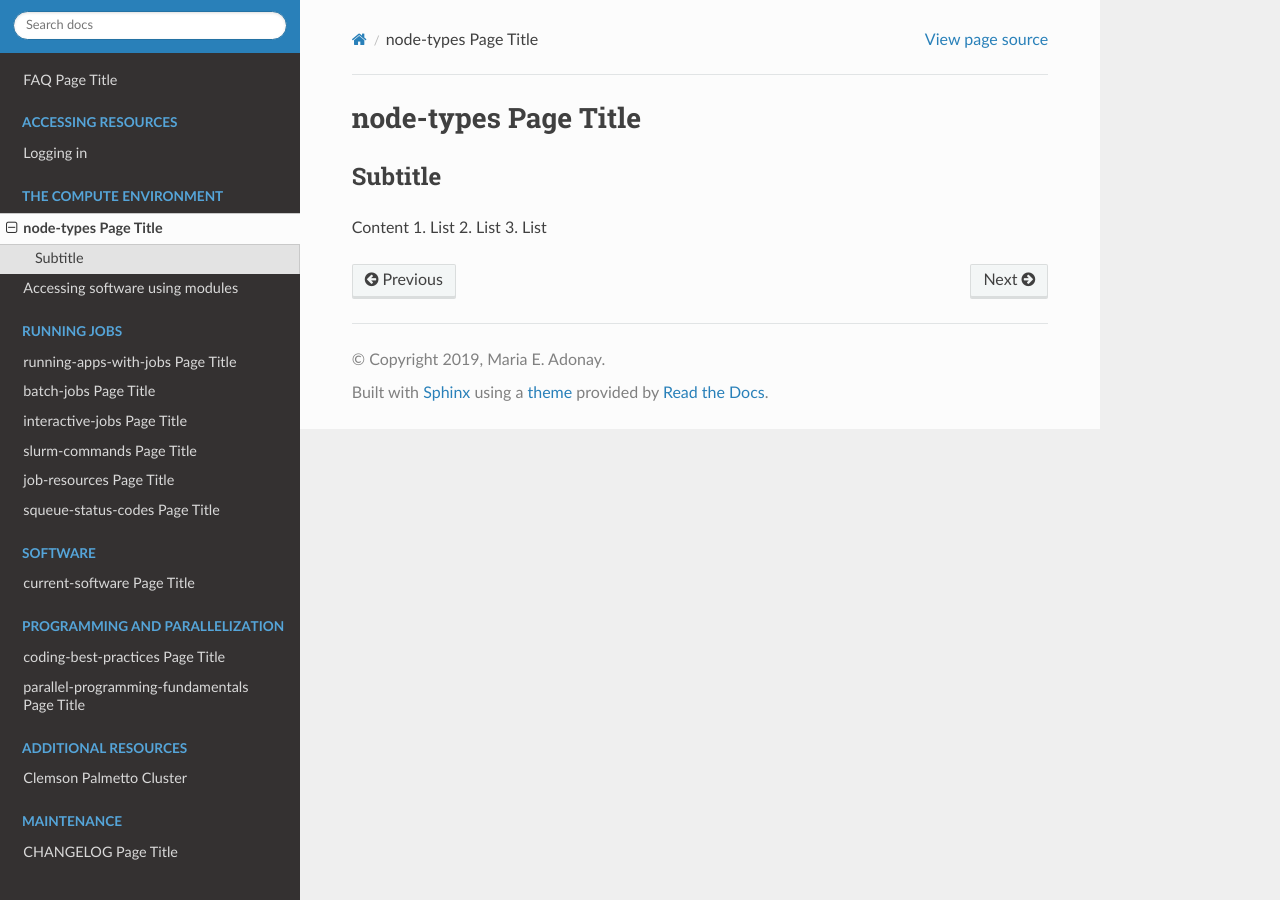
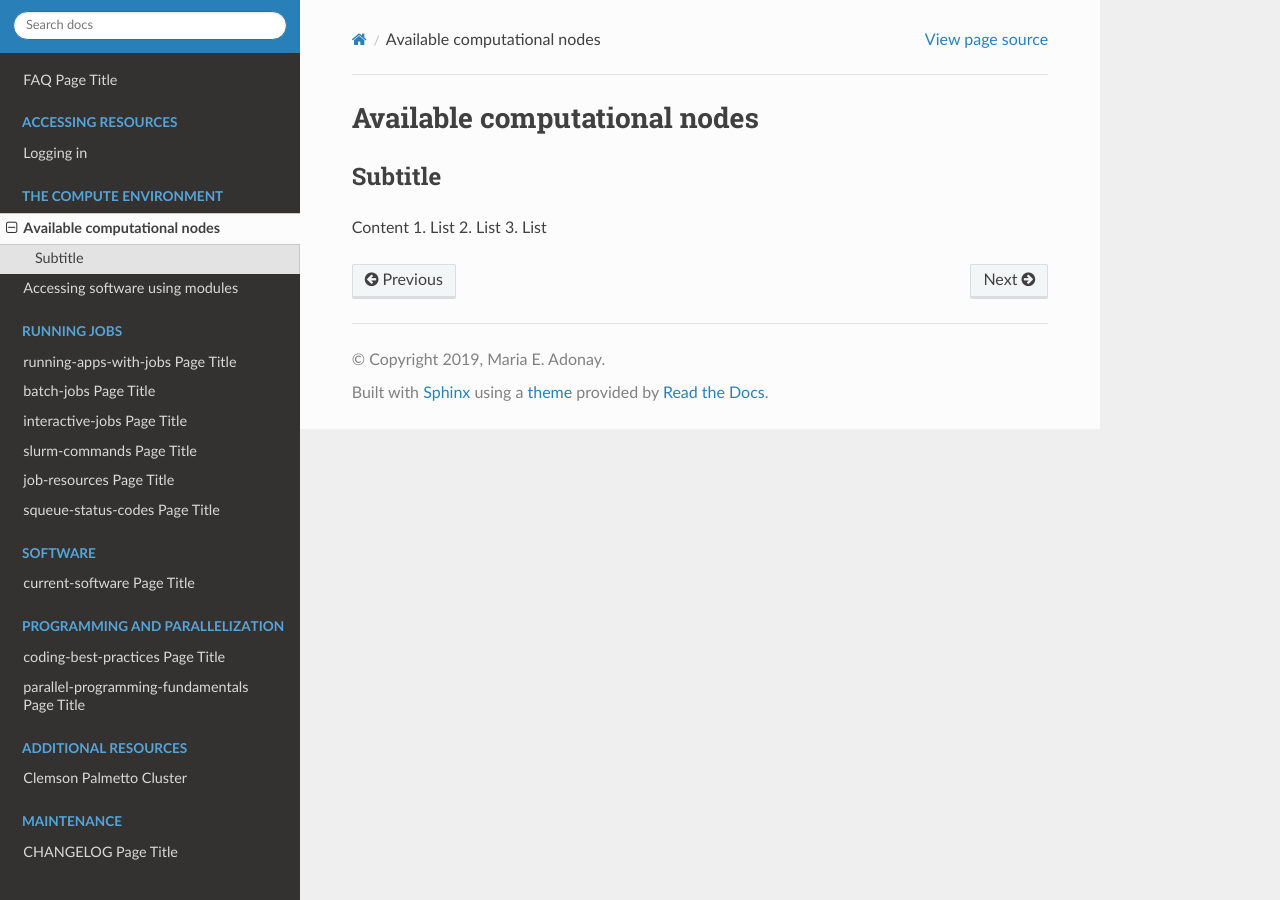
Before and after one commit to amalgamaria/secretariat, a Sphinx documentation site: the page built from docs/compute/node-types.rst, in a window 1280 px wide. Built offline with Sphinx 7.4.7 and the Read the Docs theme 2.0.0, drawn with Linux system fonts in a browser that asks for light colours.

Commit message:
Change title

```diff
--- a/docs/compute/node-types.rst
+++ b/docs/compute/node-types.rst
@@ -1,5 +1,5 @@
-node-types Page Title
-=====================
+Available computational nodes
+=============================
 
 Subtitle
 ********
```
